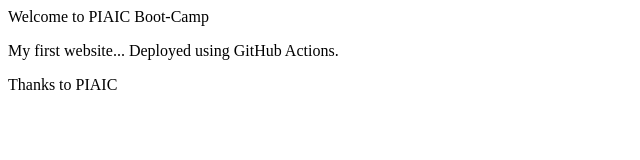
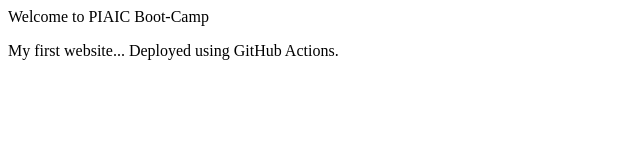
Before and after one commit to syeda-manal/Bootcamp_Assignment1, a plain HTML site: page INDEX.HTML in a window 1280 px wide. Shown: the whole page, without its empty margins (0-640 px from the left). Drawn offline with Linux system fonts and the light colour scheme.

Commit message:
Update INDEX.HTML

```diff
--- a/INDEX.HTML
+++ b/INDEX.HTML
@@ -2,5 +2,5 @@
 <html>
 <title>Boot-Camp First Assignment</title>
 <head>Welcome to PIAIC Boot-Camp</head>
-  <body><P>My first website... Deployed using GitHub Actions.</P><p>Thanks to PIAIC</p> </body>
+  <body><P>My first website... Deployed using GitHub Actions.</P> </body>
 </html>
```
